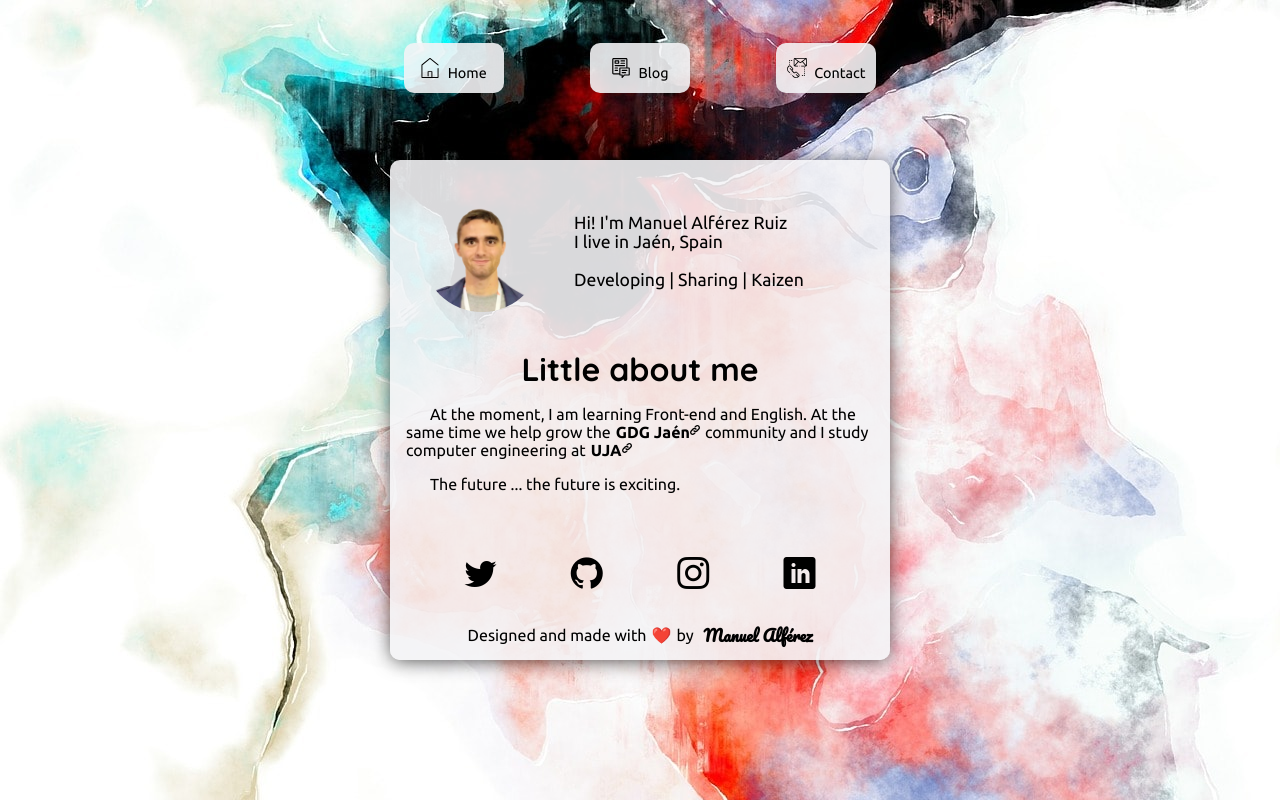
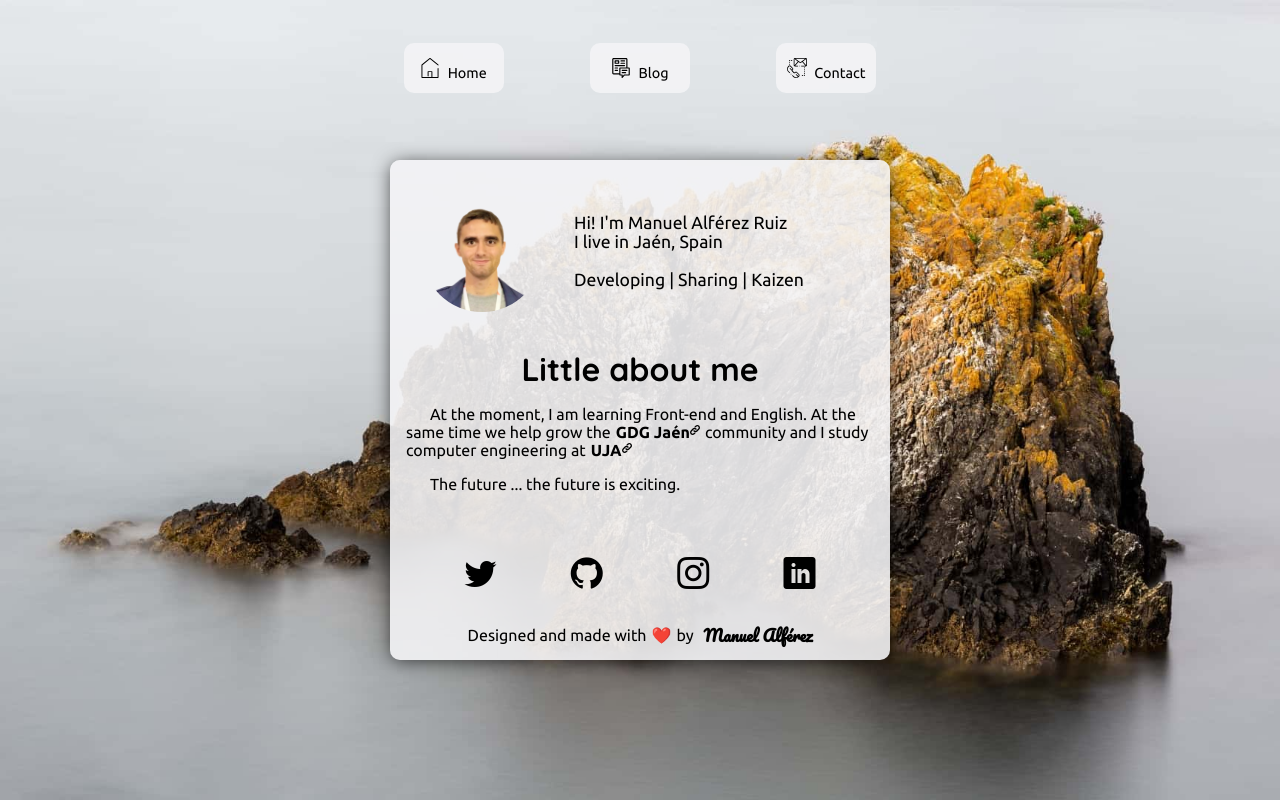
Before and after one commit to manuelalferez/personal-website, a React (Create React App) app: page /#/blog in a window 1280 px wide. Before the commit this address led to /#/. Built offline with nearby package versions, Linux system fonts and the light colour scheme.

Commit message:
feat: new wallpaper. Other is too colorfull. Also, too distracting

```diff
--- a/src/Component/Blog/Blog.css
+++ b/src/Component/Blog/Blog.css
@@ -1,9 +1,3 @@
-html{
-  background-image: url("../../images/wallpaper.jpg");
-  background-repeat: repeat-y;
-  background-size: 100%;
-}
-
 .Blog {
   width: 60vw;
   margin: auto;
--- a/src/Component/ScrollToTop.js
+++ b/src/Component/ScrollToTop.js
@@ -1,7 +1,7 @@
 // Resolve the problem: react-router doesn´t scroll to top on every transition
 // source: https://stackoverflow.com/questions/36904185/react-router-scroll-to-top-on-every-transition
 
-import React, { Component } from "react";
+import { Component } from "react";
 import { withRouter } from "react-router";
 
 class ScrollToTop extends Component {
```
Also changed, not shown: src/images/wallpaper.jpg.
